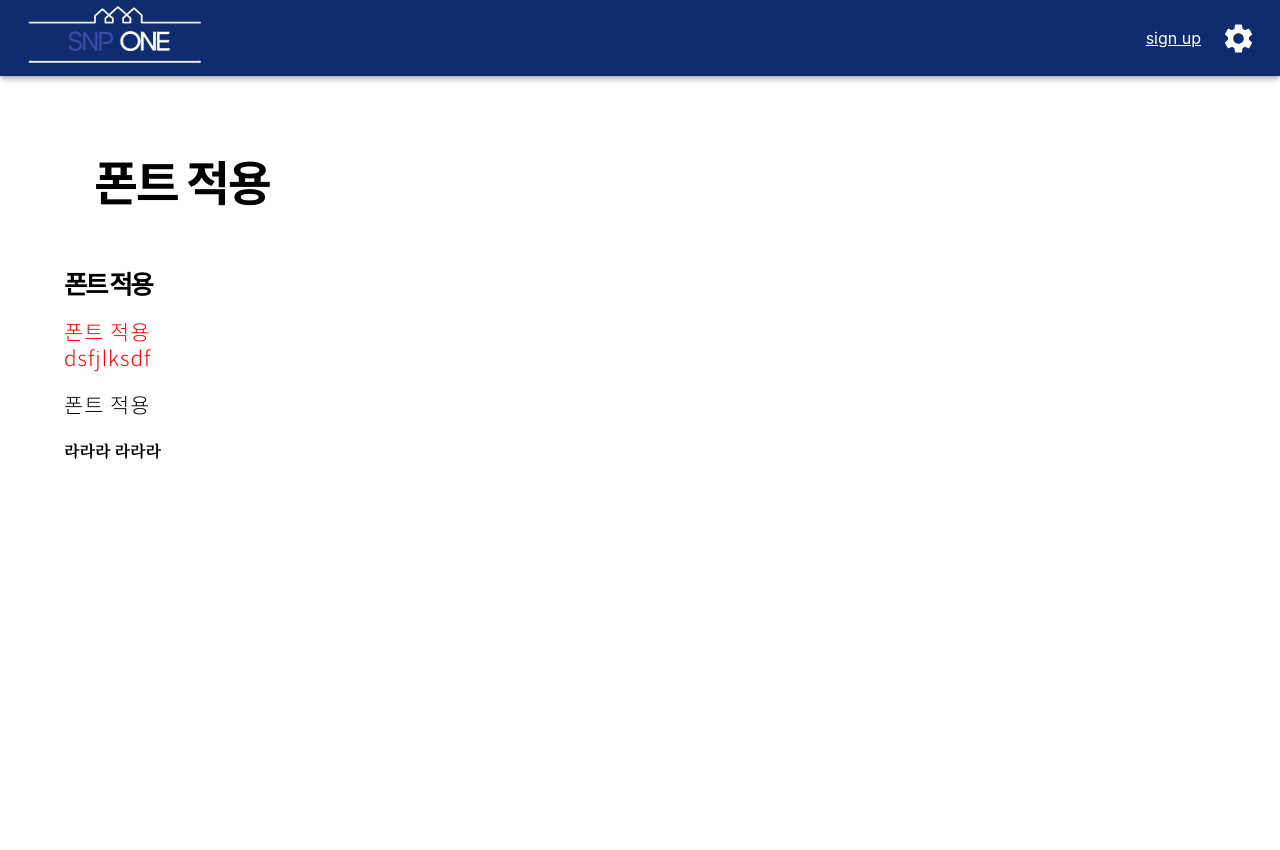
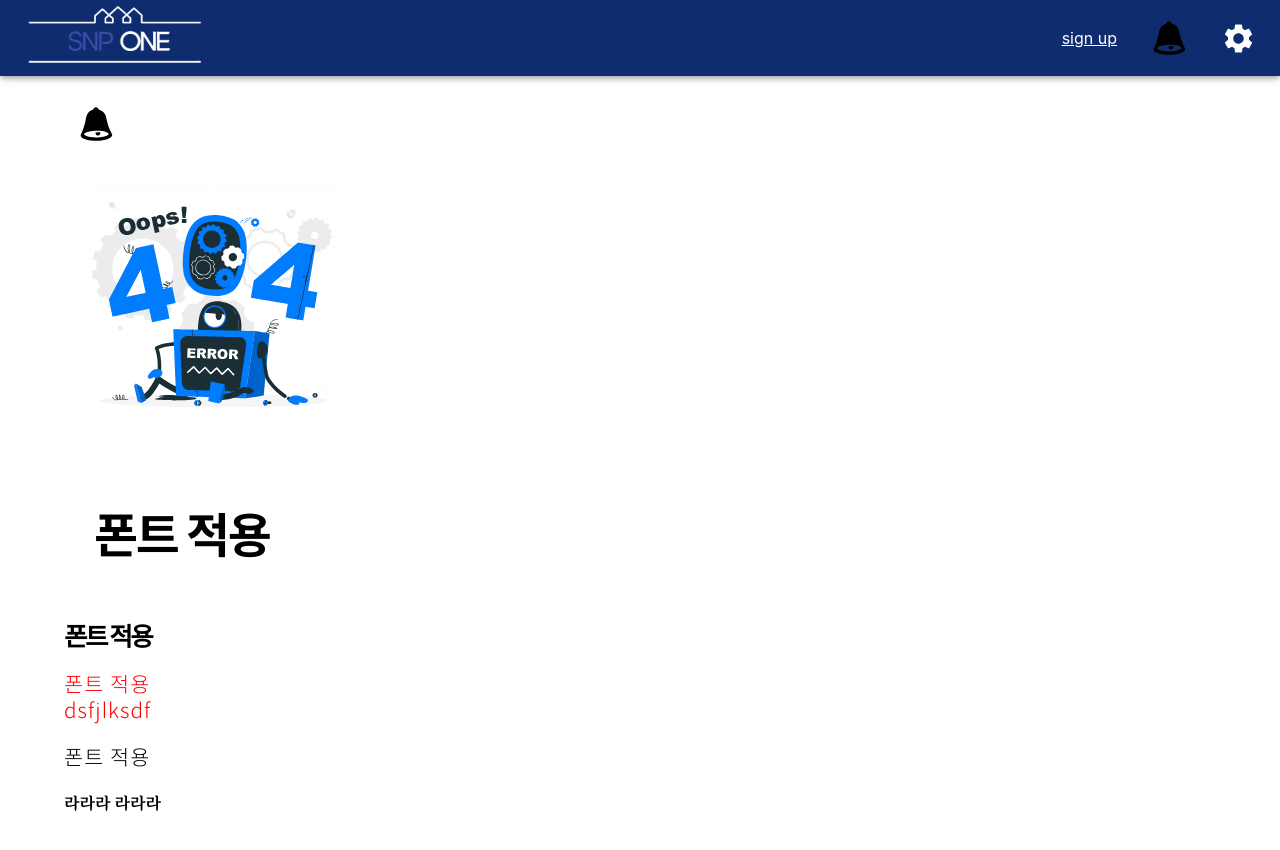
Before and after one commit to saanglee/SNP-ONE, a React (Create React App) app: page /home in a window 1280 px wide. Shown: the top 850 px of the page. Before the commit the page ends 800 px from the top, so only its background shows below. Built offline with nearby package versions, Linux system fonts and the light colour scheme.

Commit message:
layout: links / button animations

```diff
--- a/src/components/layout/CircularMenu.tsx
+++ b/src/components/layout/CircularMenu.tsx
@@ -1,11 +1,11 @@
 import React from "react";
 import MenuIcon from "@mui/icons-material/Menu";
 import styles from "styled-components";
-import { Link, styled } from "@mui/material";
+import { styled } from "@mui/material";
 import HomeIcon from "@mui/icons-material/Home";
 import HomeRepairServiceIcon from "@mui/icons-material/HomeRepairService";
 import PhoneAndroidIcon from "@mui/icons-material/PhoneAndroid";
-import { useLocation } from "react-router-dom";
+import { useLocation, Link } from "react-router-dom";
 import { activeStatus } from "../../store/global";
 import { useRecoilState, useRecoilValue } from "recoil";
 import Tooltip, { TooltipProps, tooltipClasses } from "@mui/material/Tooltip";
@@ -17,7 +17,6 @@ const CircularMenu = () => {
   return (
     <>
       <CircularContainer
-        id="circularMenu"
         className={
           active
             ? "circular-menu circular-menu-left active"
@@ -34,23 +33,23 @@ const CircularMenu = () => {
         <ItemWrapper>
           <BootstrapTooltip title="Home" placement="top">
             <button className={active ? "active menu-item" : "menu-item"}>
-              <Link href="/sign" color="inherit">
+              <StyledLink to="/sign">
                 <HomeIcon className="icon" />
-              </Link>
+              </StyledLink>
             </button>
           </BootstrapTooltip>
           <BootstrapTooltip title="AdminPage" placement="top">
             <button className={active ? "active menu-item" : "menu-item"}>
-              <Link href="/dash" color="inherit">
+              <StyledLink to="/dash">
                 <HomeRepairServiceIcon className="icon" />
-              </Link>
+              </StyledLink>
             </button>
           </BootstrapTooltip>
           <BootstrapTooltip title="About us" placement="top">
             <button className={active ? "active menu-item" : "menu-item"}>
-              <Link href="/about" color="inherit">
+              <StyledLink to="/about">
                 <PhoneAndroidIcon className="icon" />
-              </Link>
+              </StyledLink>
             </button>
           </BootstrapTooltip>
         </ItemWrapper>
@@ -60,6 +59,10 @@ const CircularMenu = () => {
 };
 
 export default CircularMenu;
+
+const StyledLink = styles(Link)`
+color: #fff;
+`;
 
 const CircularContainer = styles.div`
   position: fixed;
--- a/src/components/layout/Header.tsx
+++ b/src/components/layout/Header.tsx
@@ -1,59 +1,35 @@
 import React from "react";
-import {
-  Box,
-  Toolbar,
-  Typography,
-  Divider,
-  List,
-  ListItem,
-  ListItemButton,
-  ListItemIcon,
-  Link,
-  styled,
-  IconButton,
-  Badge,
-  Avatar,
-} from "@mui/material";
+import { Box, Toolbar, styled, IconButton, Badge, Avatar } from "@mui/material";
+import Styled from "styled-components";
 
 import MuiAppBar, { AppBarProps as MuiAppBarProps } from "@mui/material/AppBar";
-
-import Drawer from "@mui/material/Drawer";
 import StackedLineChartIcon from "@mui/icons-material/StackedLineChart";
-import PostAddIcon from "@mui/icons-material/PostAdd";
-import ArrowBackIosNewIcon from "@mui/icons-material/ArrowBackIosNew";
-import MenuIcon from "@mui/icons-material/Menu";
-import NotificationsNoneIcon from "@mui/icons-material/NotificationsNone";
 import SettingsIcon from "@mui/icons-material/Settings";
 import PhoneAndroidIcon from "@mui/icons-material/PhoneAndroid";
 import Logo from "../../static/images/d.png";
+import ButtonAnimation from "../../elements/Animations/ButtonAnimation";
+import { Link, Navigate } from "react-router-dom";
 
 const Header = () => {
   return (
-    <Box component="nav" aria-label="mailbox folders">
+    <Box>
       <AppBar>
         <StyledToolbar>
           <Box sx={{ display: "flex", alignItems: "center" }}>
             <div>
-              <Link href="/sign" color="inherit">
+              <StyledLink to="/sign">
                 <img style={{ width: "180px" }} src={Logo} alt="" />
-              </Link>
+              </StyledLink>
             </div>
           </Box>
           <Icons>
-            <Link href="/sign" color="inherit">
-              sign up
-            </Link>
-
-            {/* <Badge>
-              <NotificationsNoneIcon fontSize="large" />
-            </Badge> */}
+            <StyledLink to="/sign">sign up</StyledLink>
+            <div>
+              <ButtonAnimation animation={["loopAnimation", "doneAnimation"]} />
+            </div>
             <Badge>
               <SettingsIcon fontSize="large" />
             </Badge>
-            {/* <UserBox>
-              <Avatar sx={{ mr: 2 }} />
-              <Typography>user</Typography>
-            </UserBox> */}
           </Icons>
         </StyledToolbar>
       </AppBar>
@@ -63,11 +39,9 @@ const Header = () => {
 
 export default Header;
 
-const StyledLink = styled(Link)({
-  textDecoration: "none",
-  fontSize: 18,
-  display: "block",
-});
+const StyledLink = Styled(Link)`
+color: #fff;
+`;
 
 const StyledToolbar = styled(Toolbar)({
   display: "flex",
--- a/src/elements/Animations/Animation.tsx
+++ b/src/elements/Animations/Animation.tsx
@@ -7,8 +7,6 @@ type AnimationType = {
 };
 
 const Animation = (props: AnimationType) => {
-  console.log();
-
   const animationCompleteOptions = {
     loop: true,
     autoplay: true,
--- /dev/null
+++ b/src/elements/Animations/ButtonAnimation.styled.ts
@@ -0,0 +1,18 @@
+import Lottie from "react-lottie";
+import styled from "styled-components";
+
+export const Container = styled.div`
+  display: flex;
+  align-items: center;
+  justify-content: center;
+  flex-grow: 0;
+  width: 4rem;
+  height: 3rem;
+  cursor: pointer;
+  /* background-color: #f6e58d; */
+`;
+
+export const LottieWrapper = styled(Lottie)`
+  width: 100%;
+  height: 100%;
+`;
--- /dev/null
+++ b/src/elements/Animations/ButtonAnimation.tsx
@@ -0,0 +1,67 @@
+import * as React from "react";
+import { Options } from "react-lottie";
+import { getAnimations } from "../../hooks/getAnimations";
+import { Container, LottieWrapper } from "./ButtonAnimation.styled";
+
+type AnimationType = {
+  animation?: any;
+};
+
+const useCallback = (callback: any, values: any) => {
+  const self = React.useRef({
+    values,
+    handler: (...args: any) => {
+      return callback(new Error(...args, self.current.values));
+    },
+  });
+  self.current.values = values;
+  return self.current.handler;
+};
+
+const ButtonAnimation = (props: AnimationType) => {
+  const animationLoopOptions = {
+    loop: true,
+    autoplay: true,
+    animationData: getAnimations(props?.animation[0]),
+    rendererSettings: {
+      preserveAspectRatio: "xMidYMid slice",
+    },
+  };
+
+  const animationCompleteOptions = {
+    loop: false,
+    autoplay: true,
+    animationData: getAnimations(props?.animation[1]),
+    rendererSettings: {
+      preserveAspectRatio: "xMidYMid slice",
+    },
+  };
+  const [animationOptions, setAnimationOptions] =
+    React.useState<Options>(animationLoopOptions);
+  const [animationSwap, setAnimationSwap] = React.useState<boolean | null>(
+    false,
+  );
+
+  const handleLoopComplete = useCallback(
+    (animationSwap: any) => {
+      if (animationSwap) {
+        setAnimationOptions(animationCompleteOptions);
+        setAnimationSwap(null);
+      }
+    },
+    [animationSwap],
+  );
+
+  return (
+    <Container
+      onClick={() => {
+        setAnimationSwap(true);
+        handleLoopComplete();
+      }}
+    >
+      <LottieWrapper isClickToPauseDisabled options={animationOptions} />
+    </Container>
+  );
+};
+
+export default ButtonAnimation;
--- a/src/hooks/getAnimations.tsx
+++ b/src/hooks/getAnimations.tsx
@@ -12,7 +12,7 @@ import * as SpinAnimation from "../static/animations/spin3-background.json";
 import * as ArrowAnimation from "../static/animations/arrow.json";
 
 type AnimationType = {
-  animation?: string | undefined;
+  animation?: string;
 };
 
 export const getAnimations = (animation: AnimationType) => {
@@ -29,5 +29,9 @@ export const getAnimations = (animation: AnimationType) => {
       return businessAnimation;
     case "underwaterAnimation":
       return underwaterAnimation;
+    case "loopAnimation":
+      return loopAnimation;
+    case "doneAnimation":
+      return doneAnimation;
   }
 };
--- a/src/pages/Home.tsx
+++ b/src/pages/Home.tsx
@@ -6,10 +6,16 @@ import Subtitle from "../elements/Texts/Subtitle";
 import Text from "../elements/Texts/Text";
 import Styled from "styled-components";
 import Animation from "../elements/Animations/Animation";
+import ButtonAnimation from "../elements/Animations/ButtonAnimation";
 const Home = () => {
   return (
     <Layout>
-      <Animation animation="SpinAnimation" />
+      <Box>
+        <ButtonAnimation animation={["loopAnimation", "doneAnimation"]} />
+      </Box>
+      <Box>
+        <Animation animation="For404Animation" />
+      </Box>
       <Title size={3} my={80} mx={30}>
         폰트 적용
       </Title>
@@ -31,3 +37,7 @@ export default Home;
 const AA = Styled.p`
 font-family: "font_bold"
 `;
+
+const Box = Styled.div`
+width: 300px;
+`;
```
